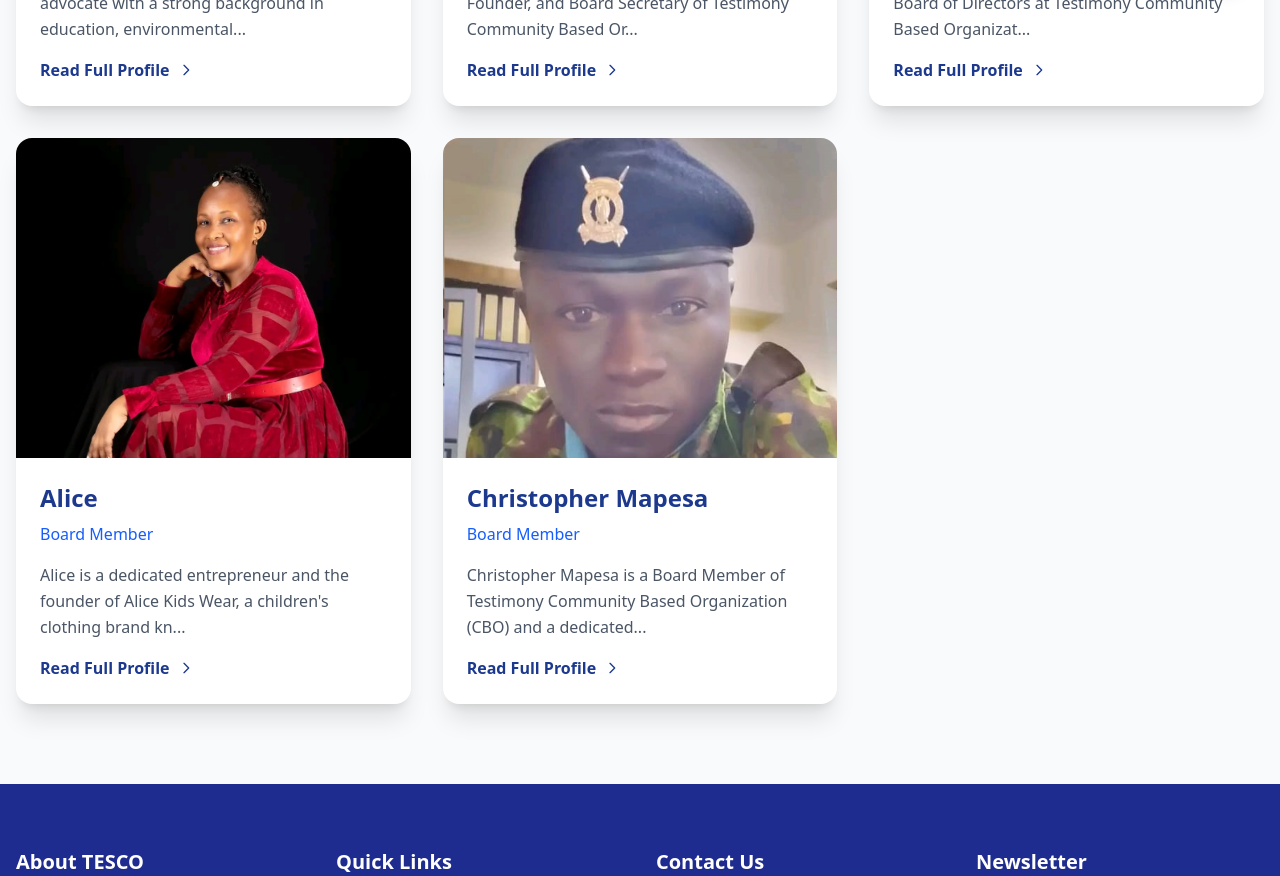
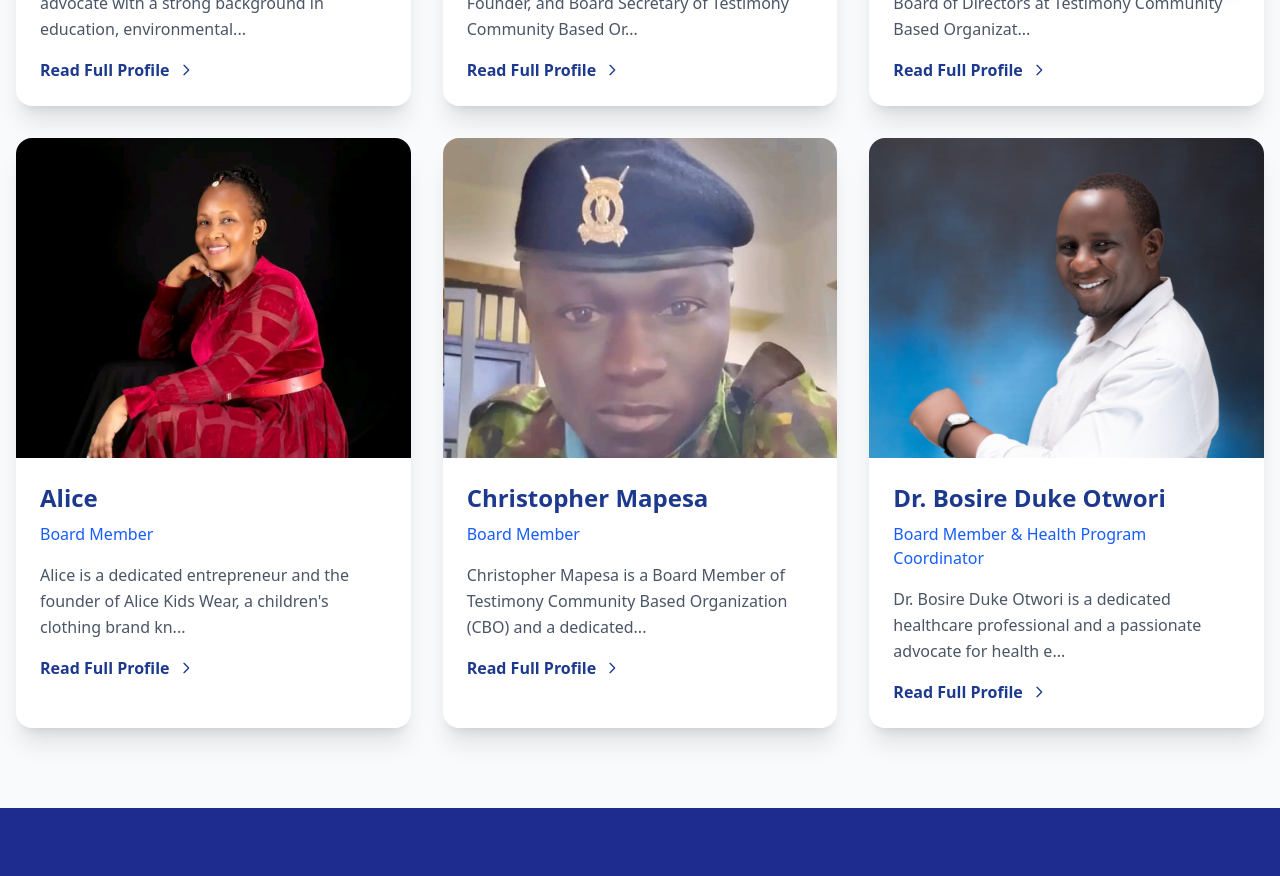
Before and after one commit to MarkMoses27/tesco-cbo, a React (Vite) app: page /about/board-members in a window 1280 px wide. Shown: the part 780-1656 px from the top of the page. Built offline with nearby package versions, Linux system fonts and the light colour scheme.

Commit message:
Initial commit - Board Members component added

```diff
--- a/src/pages/about/BoardMembers.jsx
+++ b/src/pages/about/BoardMembers.jsx
@@ -1,5 +1,4 @@
 import { useState } from 'react';
-import { Link } from 'react-router-dom';
 
 // Import board member images
 import Winnie from '../../assets/board-members/winnie.png';
@@ -7,6 +6,7 @@ import Violet from '../../assets/board-members/violet-ogutu.png';
 import Ruth from '../../assets/board-members/ruth-chege.png';
 import Alice from '../../assets/board-members/alice.png';
 import Christopher from '../../assets/board-members/mapesa.png';
+import Bosire from '../../assets/board-members/bosire.png'
 
 const BoardMembers = () => {
   const [expandedMember, setExpandedMember] = useState(null);
@@ -67,6 +67,13 @@ With a strong belief in equal rights and opportunities, Christopher actively wor
 
 Through his service and leadership, Christopher continues to be a champion for justice and inclusion, ensuring that persons with disabilities are recognized, valued, and fully integrated into society.`,
     },
+    {
+        id: 6,
+        image: Bosire,
+        name: 'Dr. Bosire Duke Otwori',
+        role: 'Board Member & Health Program Coordinator',
+        bio: `Dr. Bosire Duke Otwori is a dedicated healthcare professional and a passionate advocate for health equity, disability inclusion, and sexual and reproductive health and rights (SRHR). As a Board Member and Health Program Coordinator at Testimony Community Based Organization (CBO), he ensures that children, young people with disabilities, and other marginalized groups receive access to quality healthcare, medical follow-ups, and essential SRHR services.\n\nDr. Bosire holds a Diploma in Clinical Medicine and Surgery and a Certificate in Counseling, complemented by numerous specialized short-course trainings in healthcare. With a strong background in clinical practice, he currently serves at BOMU Hospital, where he provides patient-centered care and advocates for comprehensive health services.\n\nHis leadership in health programs focuses on promoting inclusive healthcare, improving access to SRHR education and services, and ensuring that all individuals, regardless of their abilities or backgrounds, have the support they need to lead healthier and more empowered lives.`,
+      }
   ];
 
   return (
```
Also changed, not shown: src/assets/board-members/bosire.png (added).
